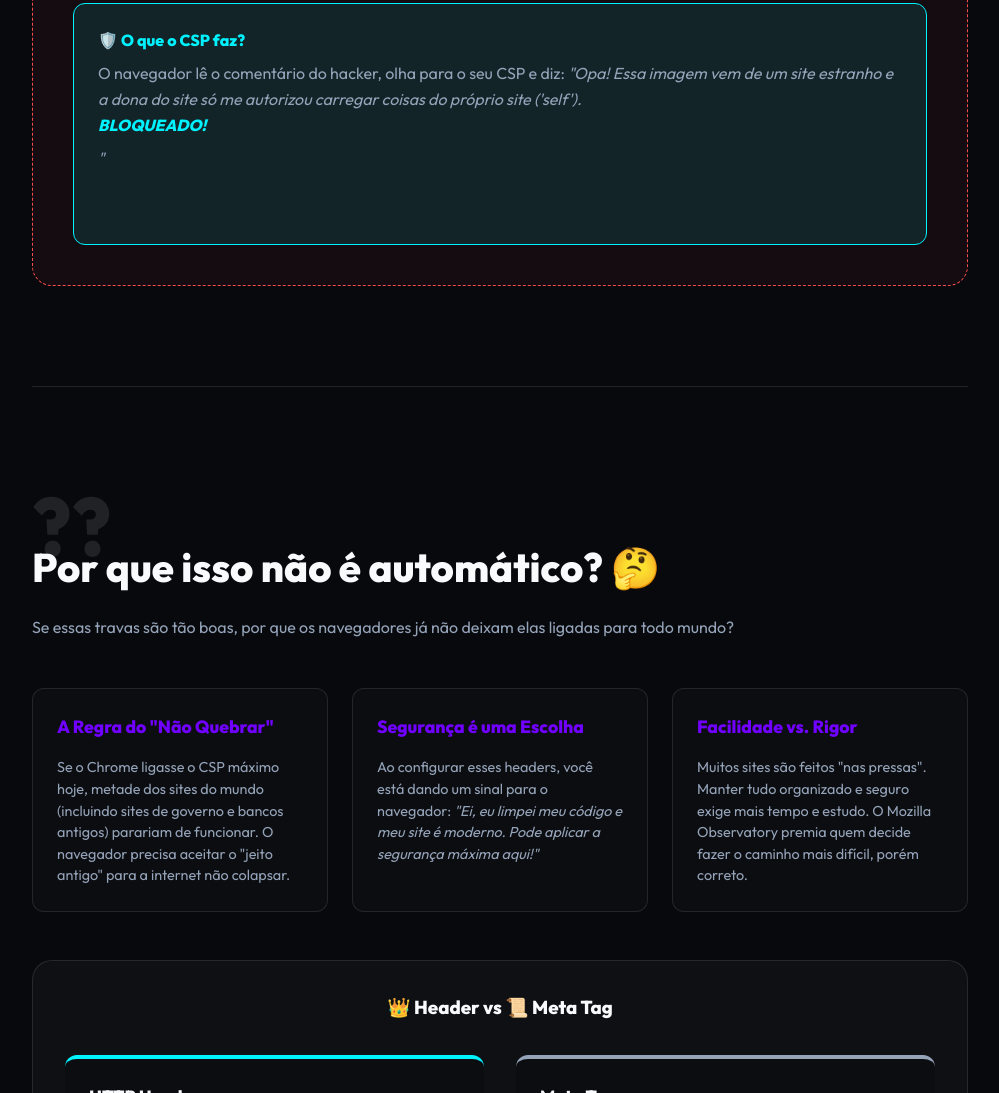
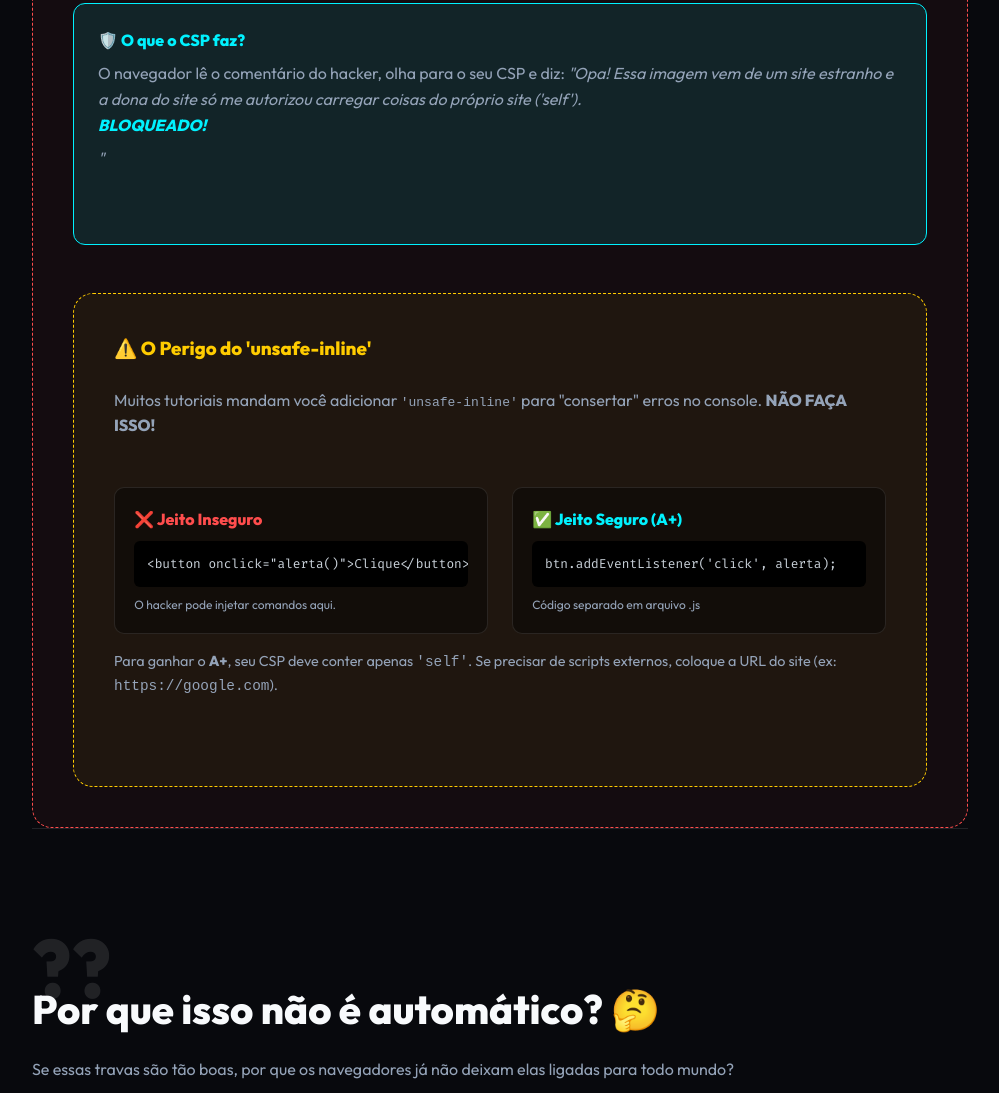
Before and after one commit to inteligenciamilgrau/safelearn, a plain HTML site: page index.html in a window 1280 px wide. Shown: the part 7304-8397 px from the top of the page, without its empty margins (140-1139 px from the left). Drawn offline with Linux system fonts and the light colour scheme.

Commit message:
feat: add 'Unsafe-Inline Alert' section with code cleanup examples to achieve A+ score

```diff
--- a/index.css
+++ b/index.css
@@ -664,6 +664,42 @@ pre {
     margin-bottom: 0.5rem;
 }
 
+/* Code Comparison */
+.code-comparison {
+    display: grid;
+    grid-template-columns: repeat(auto-fit, minmax(250px, 1fr));
+    gap: 1.5rem;
+    margin-top: 1.5rem;
+}
+
+.comp-box {
+    background: rgba(0, 0, 0, 0.4);
+    padding: 1.2rem;
+    border-radius: 10px;
+    border: 1px solid rgba(255, 255, 255, 0.1);
+}
+
+.comp-box span {
+    display: block;
+    font-weight: 800;
+    margin-bottom: 0.5rem;
+}
+
+.comp-box pre {
+    font-size: 0.8rem;
+    margin-bottom: 0.5rem;
+    background: #000;
+    padding: 0.8rem;
+    border-radius: 6px;
+    overflow-x: auto;
+}
+
+.comp-box small {
+    display: block;
+    color: var(--text-muted);
+    font-size: 0.75rem;
+}
+
 footer {
     padding: 80px 0;
     text-align: center;
--- a/index.html
+++ b/index.html
@@ -244,6 +244,25 @@ Permissions-Policy: camera=(), microphone=()
                         <strong>🛡️ O que o CSP faz?</strong>
                         <p>O navegador lê o comentário do hacker, olha para o seu CSP e diz: <em>"Opa! Essa imagem vem de um site estranho e a dona do site só me autorizou carregar coisas do próprio site ('self'). <strong>BLOQUEADO!</strong>"</em></p>
                     </div>
+                <!-- Unsafe-Inline Alert -->
+                <div class="attack-anatomy" style="border-color: #ffcc00; background: rgba(255, 204, 0, 0.05);">
+                    <h3 style="color: #ffcc00;">⚠️ O Perigo do 'unsafe-inline'</h3>
+                    <p>Muitos tutoriais mandam você adicionar <code>'unsafe-inline'</code> para "consertar" erros no console. <strong>NÃO FAÇA ISSO!</strong></p>
+
+                    <div class="code-comparison">
+                        <div class="comp-box">
+                            <span style="color: #ff4d4d;">❌ Jeito Inseguro</span>
+                            <pre>&lt;button onclick="alerta()"&gt;Clique&lt;/button&gt;</pre>
+                            <small>O hacker pode injetar comandos aqui.</small>
+                        </div>
+                        <div class="comp-box">
+                            <span style="color: #00f2ff;">✅ Jeito Seguro (A+)</span>
+                            <pre>btn.addEventListener('click', alerta);</pre>
+                            <small>Código separado em arquivo .js</small>
+                        </div>
+                    </div>
+
+                    <p style="margin-top: 1rem; font-size: 0.9rem;">Para ganhar o <strong>A+</strong>, seu CSP deve conter apenas <code>'self'</code>. Se precisar de scripts externos, coloque a URL do site (ex: <code>https://google.com</code>).</p>
                 </div>
             </div>
 
```
